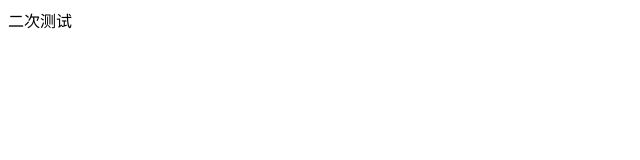
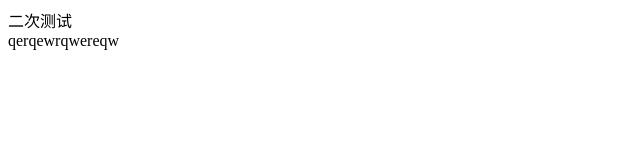
Before and after one commit to yaodongwork/yaodongBlog, a plain HTML site: page index.html in a window 1280 px wide. Shown: the whole page, without its empty margins (0-640 px from the left). Drawn offline with Linux system fonts and the light colour scheme.

Commit message:
测试集合远程的啦

```diff
--- a/index.html
+++ b/index.html
@@ -6,5 +6,6 @@
   </head>
   <body>
 二次测试
+<div>qerqewrqwereqw </div>
   </body>
 </html>
```
